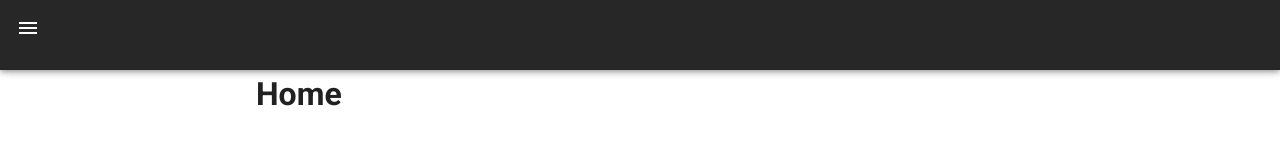
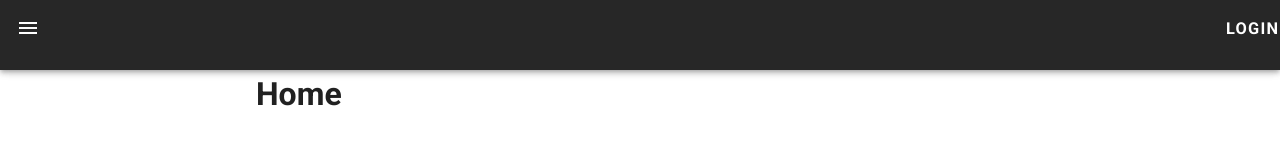
Before and after one commit to arthurkeusch/Heroes-Vilains, a Vue app in the folder heroes-vilains/: page / in a window 1280 px wide. Shown: the top 160 px of the page. Built offline with nearby package versions, Linux system fonts and the light colour scheme.

Commit message:
navbar fonctionnelle

```diff
--- a/heroes-vilains/src/App.vue
+++ b/heroes-vilains/src/App.vue
@@ -10,6 +10,10 @@
                 prominent
         >
             <v-app-bar-nav-icon @click.stop="drawer = !drawer"></v-app-bar-nav-icon>
+            <v-spacer></v-spacer>
+            <v-btn icon @click="redirect(1)">
+                <h3>Login</h3>
+            </v-btn>
 
         </v-app-bar>
 
```
